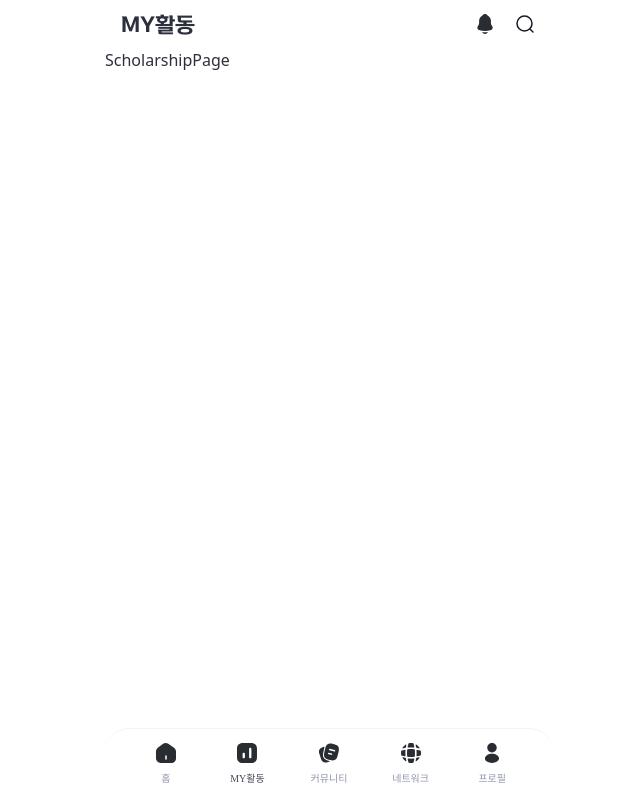
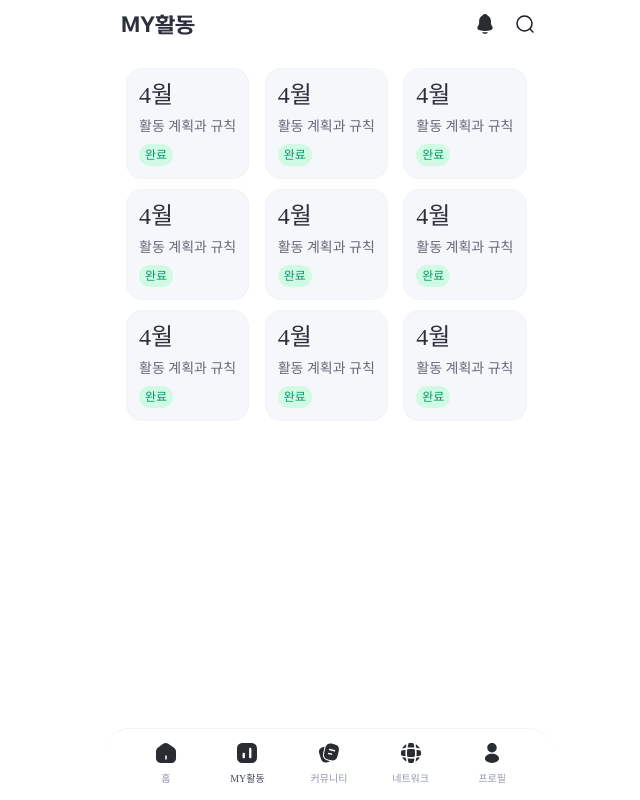
Before and after one commit to hyphens-shinhan/front-end, a Next.js app in the folder hyphens-shinhan/: page /scholarship in a window 1280 px wide. Shown: the whole page, without its empty margins (311-951 px from the left). Built offline with nearby package versions, Linux system fonts and the light colour scheme; a web font is replaced by a local one.

Commit message:
feat: ActivityCard, List 컴포넌트 생성
- props 정의 필요, 데이터 연동 필요

```diff
--- a/hyphens-shinhan/src/app/(tabs)/scholarship/page.tsx
+++ b/hyphens-shinhan/src/app/(tabs)/scholarship/page.tsx
@@ -1,3 +1,10 @@
+import ActivityList from "@/components/scholarship/ActivityList";
+
+/** MY활동 페이지 */
 export default function ScholarshipPage() {
-    return <div>ScholarshipPage</div>;
+    return (
+        <div>
+            <ActivityList />
+        </div>
+    );
 }
--- /dev/null
+++ b/hyphens-shinhan/src/components/scholarship/ActivityCard.tsx
@@ -0,0 +1,24 @@
+import { cn } from "@/utils/cn";
+import StatusTag from "../common/StatusTag";
+
+/** MY활동 월별 활동 카드 컴포넌트 */
+export default function ActivityCard() {
+    return (
+        <div className={styles.container}>
+            <p className={styles.month}>4월</p>
+            <p className={styles.title}>활동 계획과 규칙</p>
+            <StatusTag status="completed" />
+        </div>
+    );
+}
+
+const styles = {
+    container: cn(
+        'flex w-fit flex-col gap-[7px]',
+        'p-3',
+        'bg-grey-1-1 rounded-[16px]',
+        'border border-grey-2',
+    ),
+    month: cn('body-1 text-grey-11'),
+    title: cn('body-8 text-grey-9 line-clamp-1'),
+};
--- /dev/null
+++ b/hyphens-shinhan/src/components/scholarship/ActivityList.tsx
@@ -0,0 +1,18 @@
+import { cn } from "@/utils/cn";
+import ActivityCard from "./ActivityCard";
+
+export default function ActivityList() {
+    return (
+        <div className={styles.container}>
+            {Array.from({ length: 9 }).map((_, index) => (
+                <ActivityCard key={index} />
+            ))}
+        </div>
+    );
+}
+
+const styles = {
+    container: cn(
+        'grid grid-cols-3 gap-[10px] px-[21px] py-5',
+    ),
+};
```
